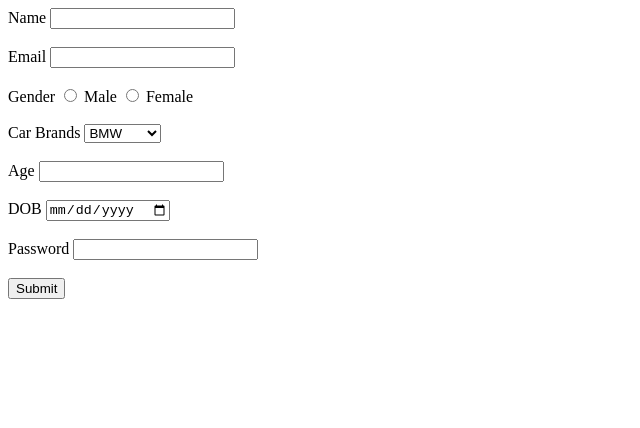
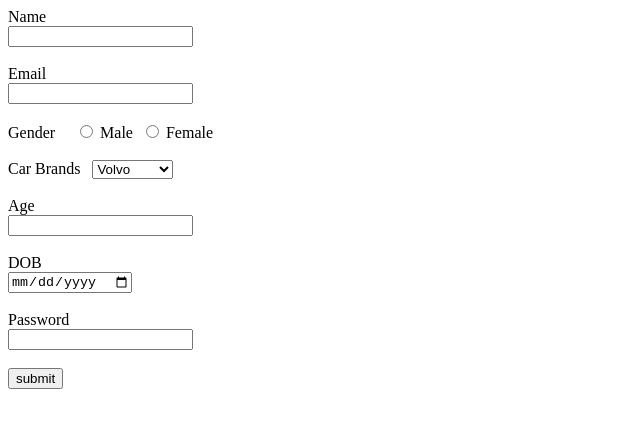
Before and after one commit to acciojob/signup-form-car-Ganapathy77, a website: page main.html in a window 1280 px wide. Shown: the whole page, without its empty margins (0-640 px from the left). Drawn offline with Linux system fonts and the light colour scheme.

Commit message:
update code

```diff
--- a/main.html
+++ b/main.html
@@ -9,42 +9,37 @@
 <body>
 	<!-- the entire body must be written by student -->
 	<form method="post">
-		<label for="name">Name </label>
-		<input id="name" type="text" required>
-		<br><br>
+		<label for="name">Name</label></br>
+		<input id="name" type="text" required></br></br>
 
-		<label for="email">Email </label>
-		<input id="email" type="text" required>
-		<br><br>
+		<label for="email">Email</label><br>
+		<input id="email" type="email" required></br></br>
 
-		<label for="gender">Gender </label>
-		<input id="gender" name="gender" type="radio" required>
-		<label for="gender">Male</label>
-		<input id="gender" name="gender" type="radio" required>
-		<label for="gender">Female</label>
-		<br><br>
+		<label for="gender">Gender</label> &nbsp; &nbsp;
+		<input type="radio" id="gender" name="gender" required>
+		<label for="gener">Male</label>&nbsp;
+		<input type="radio" id="gender" name="gender" required>
+		<label for="gener">Female</label>&nbsp; <br><br>
 
-		<label for="cars">Car Brands </label>
-		<select id="car">
-			<option>BMW</option>
-			<option>Audi</option>
-			<option>Mecedez</option>
-		</select>
-		<br><br>
+		<label for="cars">Car Brands</label> &nbsp;
+		<select name="cars" id="cars">
+			<option >Volvo</option>
+			<option >Saab</option>
+			<option >Mercedes</option>
+			<option >Audi</option>
+		  </select></br></br>
 
-		<label for="age" required>Age</label>
-		<input id="age" type="number" required>
-		<br><br>
+		  <label for="age">Age</label><br>
+		<input id="age" type="number" required></br></br>
 
-		<label for="dob">DOB </label>
-		<input id="dob" type="date" required>
-		<br><br>
+		<label for="dob">DOB</label><br>
+		<input id="dob" type="date" required></br></br>
 
-		<label for="password">Password </label>
-		<input id="password" type="password" required>
-		<br><br>
+		<label for="password">Password</label><br>
+		<input id="password" type="password" required></br></br>
 
-		<button type="submit">Submit</button>
+		<button type="submit">submit</button>
+
 	</form>
     <script type="text/javascript" src="./script.js">
 </script>
```
